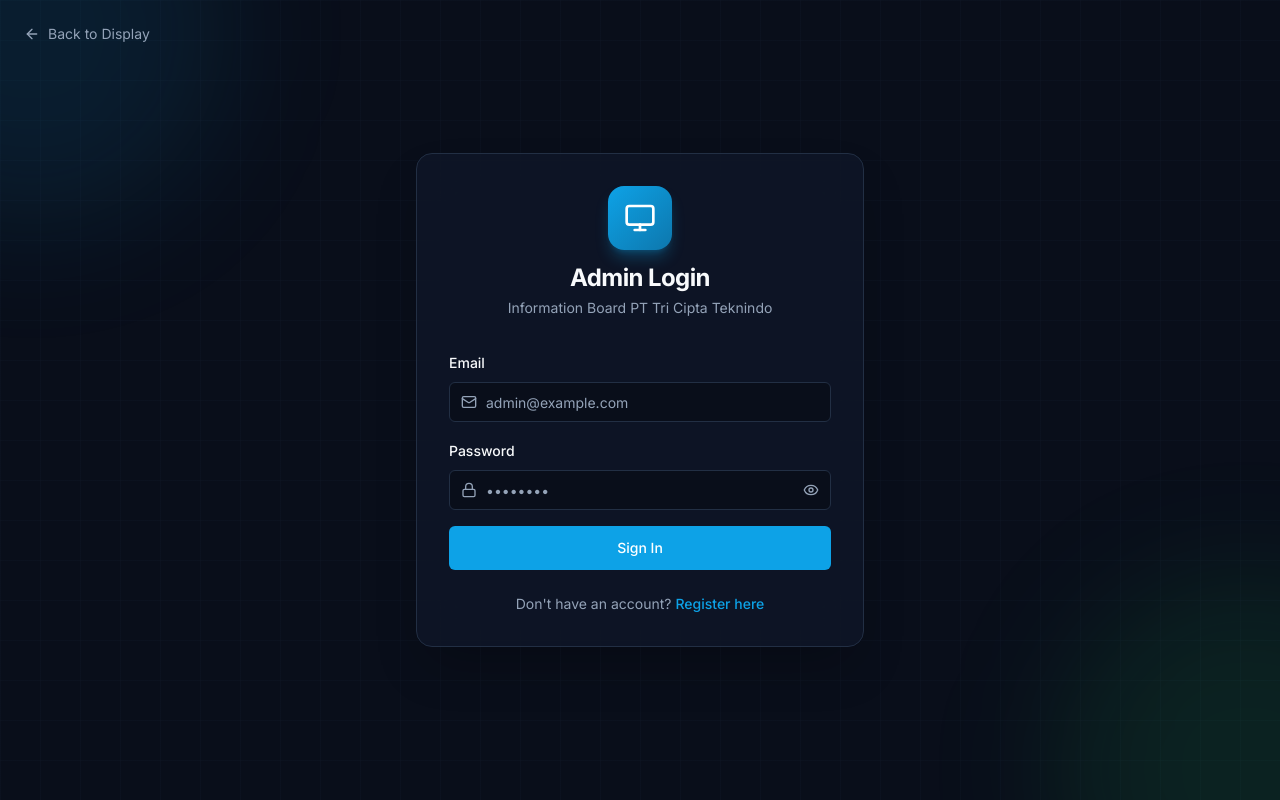
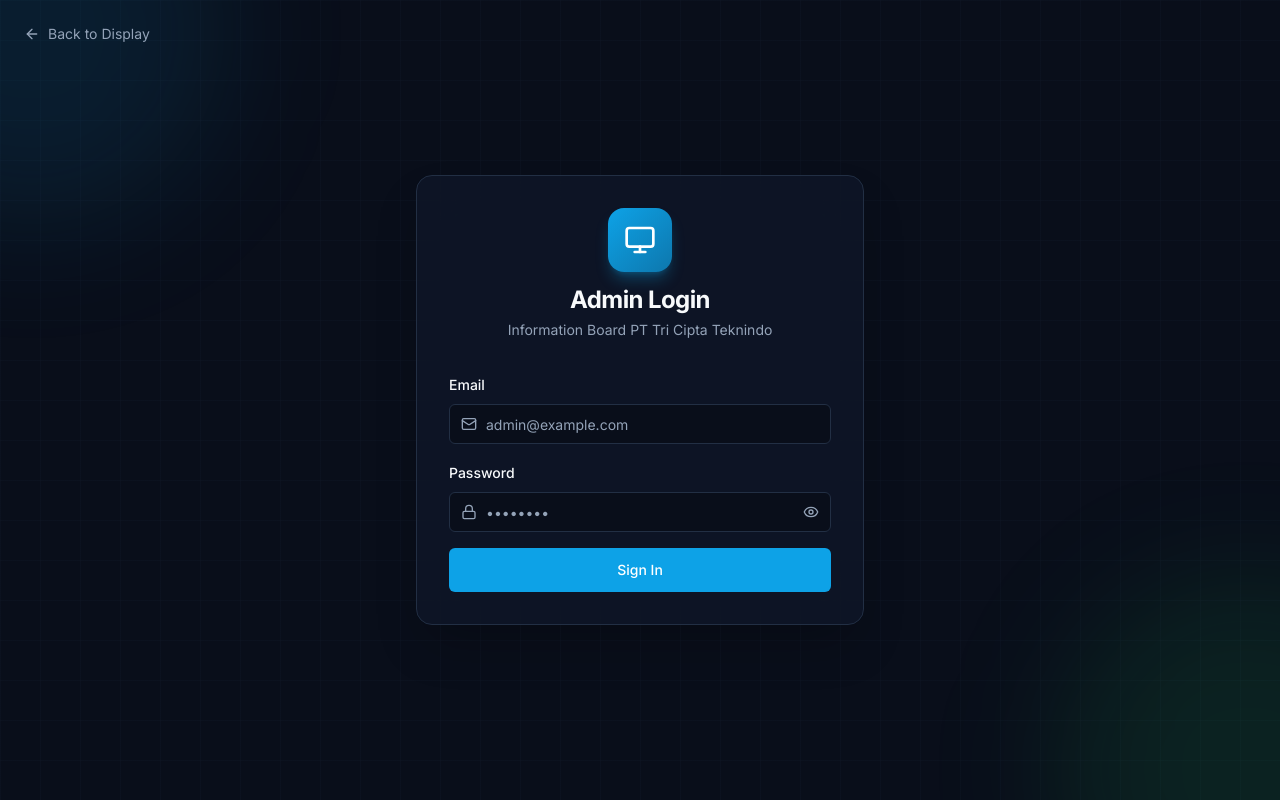
Before and after one commit to itpttct-cmd/info-board, a Next.js app: page /login in a window 1280 px wide. Built offline with nearby package versions, Linux system fonts and the light colour scheme; no server answers.

Commit message:
hapus text register

```diff
--- a/app/login/page.tsx
+++ b/app/login/page.tsx
@@ -132,7 +132,7 @@
             </Button>
           </form>
 
-          <p className="mt-6 text-center text-sm text-muted-foreground">
+          {/* <p className="mt-6 text-center text-sm text-muted-foreground">
             Don't have an account?{' '}
             <button
               onClick={() => router.push('/register')}
@@ -140,7 +140,7 @@
             >
               Register here
             </button>
-          </p>
+          </p> */}
         </div>
       </div>
     </div>
```
